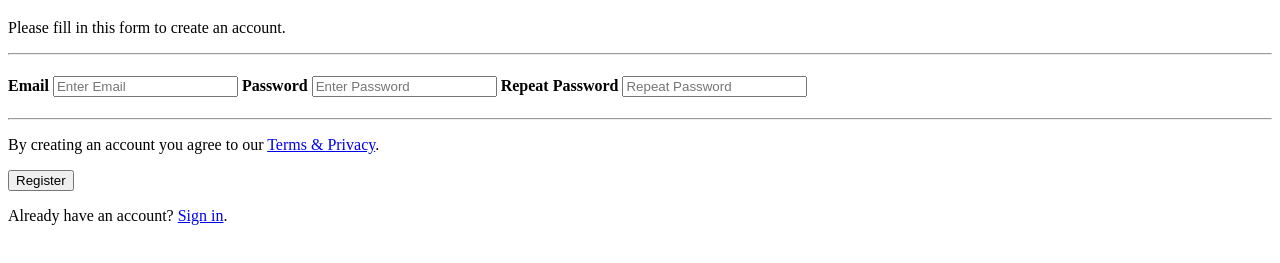
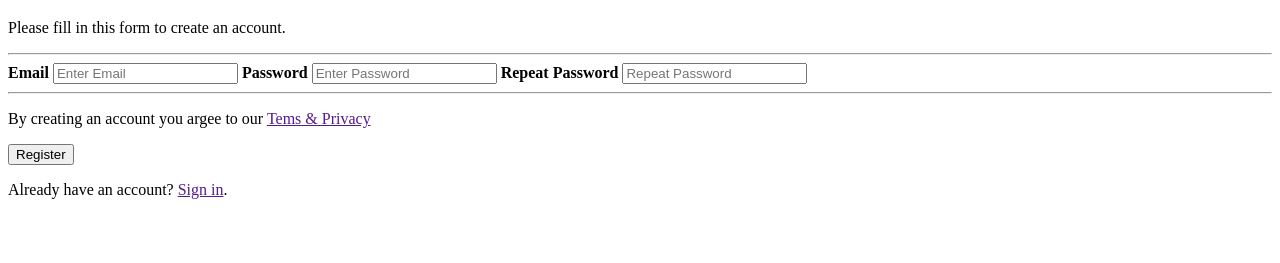
Before and after one commit to johnnydang07/set-2025, a plain HTML site: page index.html in a window 1280 px wide. Shown: the part 61-324 px from the top of the page. Drawn offline with Linux system fonts and the light colour scheme.

Commit message:
Create a Register Page using HTML

```diff
--- a/index.html
+++ b/index.html
@@ -9,15 +9,19 @@
   <h1>Register</h1>
   <p>Please fill in this form to create an account.</p>
   <hr>
-    <form>
-        <h4>Email <input type="email" placeholder="Enter Email" required>
-            Password <input type="password" placeholder="Enter Password" required>
-            Repeat Password <input type="password" placeholder="Repeat Password" required>
-        </h4>
+  <form action="">
+    <label for="email"><b>Email</b></label>
+    <input type="email" id="Email" placeholder="Enter Email" required>
+
+    <label for="Password"><b>Password</b></label>
+    <input type="password" name="" id="Password" placeholder="Enter Password" required>
+
+    <label for="RepeatPassword"><b>Repeat Password</b></label>
+    <input type="password" name="" id="RepeatPassword" placeholder="Repeat Password" required>
+  </form>
   <hr>
-        <p>By creating an account you agree to our <a href="#">Terms & Privacy</a>.</p>
+  <p>By creating an account you argee to our <a href="">Tems & Privacy</a></p>
   <button type="submit">Register</button>
-    </form>
-    <p>Already have an account? <a href="#">Sign in</a>.</p>
+  <p>Already have an account? <a href="">Sign in</a>.</p>
 </body>
 </html>
```
Lines whose indentation alone changed are shown as unchanged.
